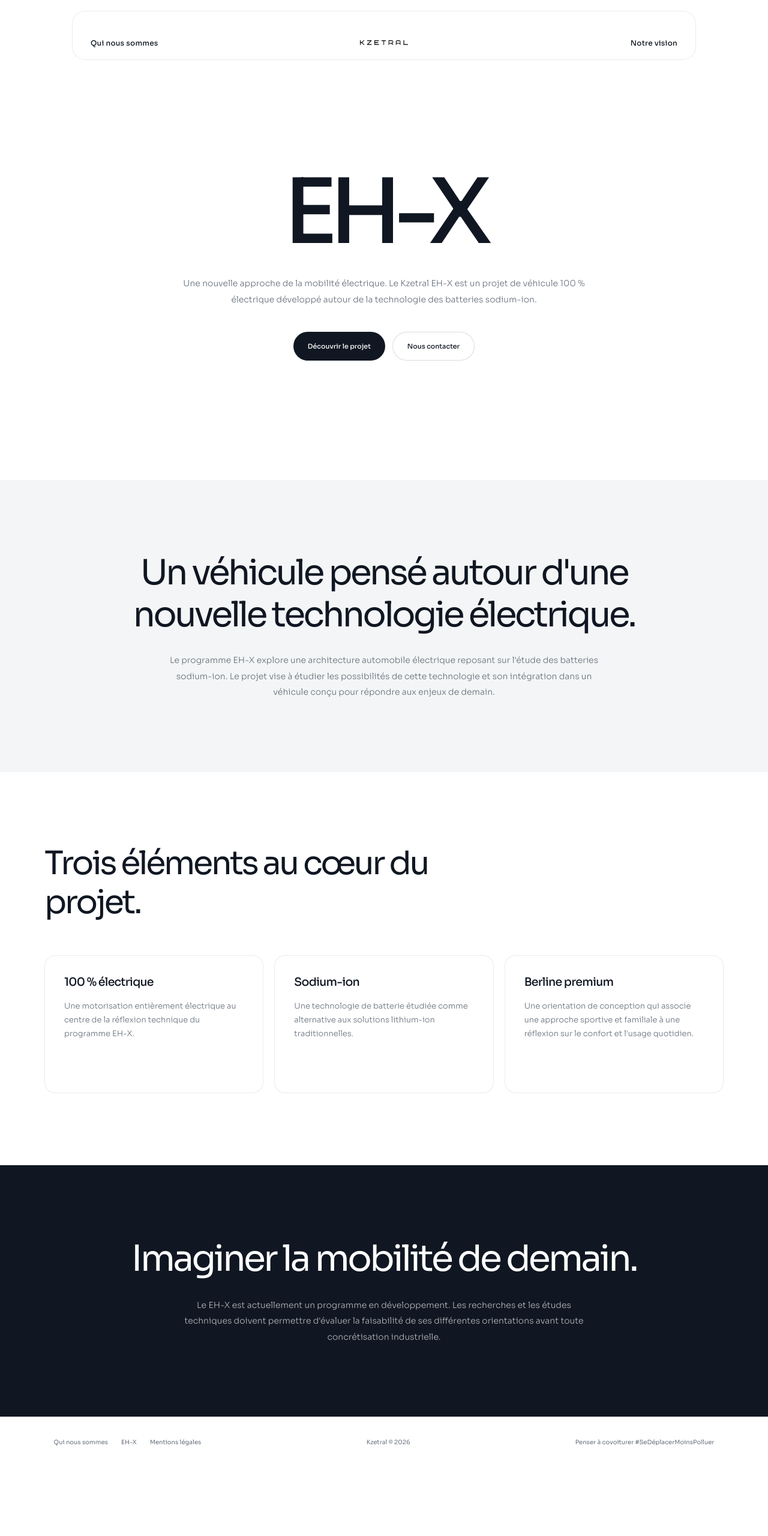
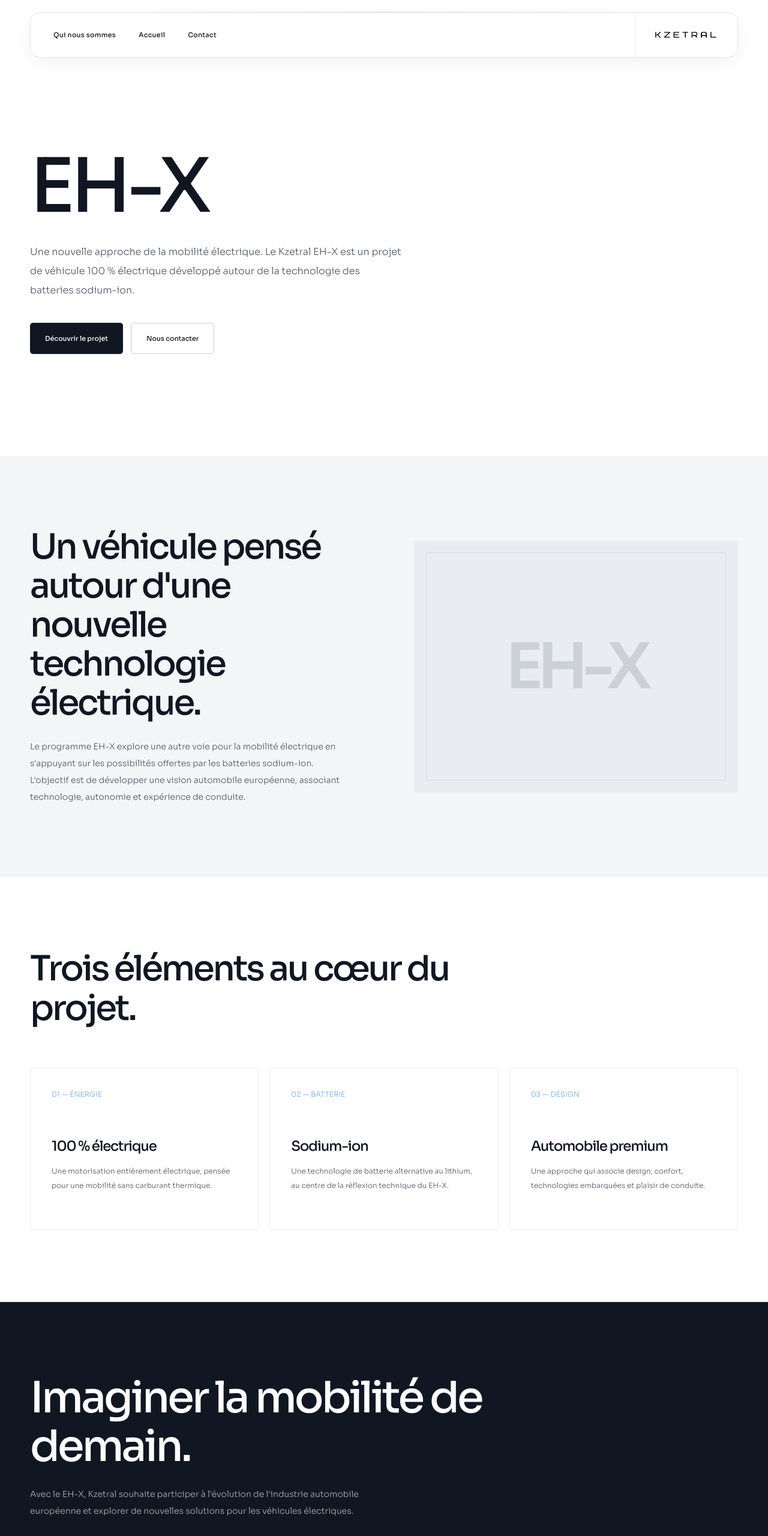
Before and after one commit to Kzetral/kzetral, a plain HTML site: page eh-x.html in a window 1280 px wide. Shown: the top 2560 px of the page at 60% size. Before the commit the page ends 2445 px from the top, so only its background shows below. Drawn offline with Linux system fonts and the light colour scheme.

Commit message:
Update eh-x.html

```diff
--- a/eh-x.html
+++ b/eh-x.html
@@ -5,475 +5,407 @@
   <meta charset="UTF-8">
   <meta name="viewport" content="width=device-width, initial-scale=1.0">
   <title>EH-X — Kzetral</title>
+  <meta name="description" content="Découvrez le programme EH-X de Kzetral.">
   <link rel="preconnect" href="https://fonts.googleapis.com">
   <link rel="preconnect" href="https://fonts.gstatic.com" crossorigin>
   <link href="https://fonts.googleapis.com/css2?family=Sora:wght@300;400;500;600;700&display=swap" rel="stylesheet">
 
   <style>
     :root {
-      --white: #ffffff;
+      --white: #fff;
+      --grey: #f4f5f6;
       --black: #101722;
-      --grey: #f4f5f6;
-      --muted: #68717d;
-      --accent: #8ebce9;
+      --text: #505967;
+      --blue: #8ebce9;
     }
 
-    * {
-      margin: 0;
-      padding: 0;
-      box-sizing: border-box;
-    }
-
+    * { margin: 0; padding: 0; box-sizing: border-box; }
     html { scroll-behavior: smooth; }
-
     body {
       font-family: 'Sora', sans-serif;
+      background: var(--white);
       color: var(--black);
-      background: var(--white);
       overflow-x: hidden;
     }
+    a { text-decoration: none; color: inherit; }
 
-    a { color: inherit; text-decoration: none; }
-
+    /* NAVIGATION */
     .navbar {
       position: fixed;
       z-index: 1000;
-      top: 18px;
+      top: 20px;
       left: 50%;
       transform: translateX(-50%);
-      width: calc(100% - 64px);
-      max-width: 1040px;
-      height: 82px;
-      padding: 8px 30px;
-      display: grid;
-      grid-template-columns: 1fr auto 1fr;
+      width: calc(100% - 100px);
+      max-width: 1450px;
+      height: 76px;
+      padding: 0 30px 0 38px;
+      display: flex;
       align-items: center;
-      border: 1px solid rgba(16, 23, 34, 0.08);
-      border-radius: 22px;
-      background: rgba(255, 255, 255, 0.88);
-      backdrop-filter: blur(18px);
-      -webkit-backdrop-filter: blur(18px);
-      transition: background 0.3s ease, box-shadow 0.3s ease;
+      justify-content: space-between;
+      background: rgba(255,255,255,.94);
+      border: 1px solid rgba(16,23,34,.10);
+      border-radius: 17px;
+      backdrop-filter: blur(22px);
+      -webkit-backdrop-filter: blur(22px);
+      box-shadow: 0 8px 30px rgba(16,23,34,.055), inset 0 1px 0 rgba(255,255,255,.9);
+      transition: background .4s ease, border-color .4s ease, box-shadow .4s ease;
+      animation: navbarAppear .8s ease both;
     }
-
-    .navbar.scrolled {
-      background: rgba(16, 23, 34, 0.96);
-      border-color: rgba(255, 255, 255, 0.08);
-      box-shadow: 0 10px 35px rgba(0, 0, 0, 0.12);
+    .navbar::before {
+      content: "";
+      position: absolute;
+      top: -1px;
+      left: 12%;
+      width: 76%;
+      height: 1px;
+      background: linear-gradient(90deg, transparent, rgba(142,188,233,.85), transparent);
+      opacity: .7;
     }
-
+    .nav-left { display: flex; align-items: center; gap: 38px; height: 100%; }
     .nav-link {
-      font-size: 12px;
-      font-weight: 500;
-      letter-spacing: 0.02em;
-      color: var(--black);
-      transition: opacity 0.25s ease, color 0.3s ease;
-    }
-
-    .nav-link:hover { opacity: 0.6; }
-    .nav-right { text-align: right; }
-    .navbar.scrolled .nav-link { color: white; }
-
-    .nav-logo {
-      display: flex;
-      justify-content: center;
+      position: relative;
+      display: inline-flex;
       align-items: center;
       height: 100%;
+      color: var(--black);
+      font-size: 11px;
+      font-weight: 500;
+      letter-spacing: .025em;
+      white-space: nowrap;
+      transition: color .35s ease;
     }
-
-    .nav-logo img {
-      display: block;
-      width: 88px;
-      height: 88px;
-      object-fit: contain;
-      transition: filter 0.3s ease;
+    .nav-link::after {
+      content: "";
+      position: absolute;
+      left: 0;
+      bottom: 21px;
+      width: 0;
+      height: 2px;
+      background: var(--blue);
+      border-radius: 5px;
+      transition: width .35s cubic-bezier(.2,.8,.2,1);
     }
-
-    .navbar.scrolled .nav-logo img {
-      filter: brightness(0) invert(1);
+    .nav-link:hover::after { width: 100%; }
+    .nav-link::before {
+      content: "";
+      position: absolute;
+      left: -11px;
+      top: 50%;
+      width: 4px;
+      height: 4px;
+      border-radius: 50%;
+      background: var(--blue);
+      opacity: 0;
+      transform: translateY(-50%) scale(.3);
+      transition: .3s ease;
     }
-
-    .mobile-menu {
-      display: none;
-      position: relative;
-      justify-self: end;
-    }
-
-    .menu-button {
-      border: 0;
-      background: transparent;
-      color: var(--black);
-      font-family: inherit;
-      font-size: 11px;
-      letter-spacing: 0.12em;
-      cursor: pointer;
-    }
-
-    .navbar.scrolled .menu-button { color: white; }
-
-    .mobile-dropdown {
-      display: none;
-      position: absolute;
-      right: 0;
-      top: 34px;
-      min-width: 180px;
-      padding: 12px;
-      border: 1px solid rgba(16, 23, 34, 0.08);
-      border-radius: 14px;
-      background: white;
-      box-shadow: 0 12px 35px rgba(0, 0, 0, 0.1);
-    }
-
-    .mobile-dropdown.open {
-      display: grid;
-      gap: 14px;
-    }
-
-    .mobile-dropdown a {
-      color: var(--black);
-      font-size: 12px;
-      padding: 5px;
-    }
-
-    .hero {
-      min-height: 100vh;
-      padding: 180px 24px 100px;
+    .nav-link:hover::before { opacity: 1; transform: translateY(-50%) scale(1); }
+    .nav-brand {
       display: flex;
-      flex-direction: column;
       align-items: center;
       justify-content: center;
-      text-align: center;
-      background: white;
+      height: 100%;
+      padding-left: 28px;
+      border-left: 1px solid rgba(16,23,34,.09);
     }
+    .nav-brand img {
+      display: block;
+      width: 112px;
+      height: 112px;
+      object-fit: contain;
+      transition: filter .4s ease, transform .4s ease;
+    }
+    .nav-brand:hover img { transform: scale(1.045); }
+    .navbar.scrolled {
+      background: rgba(13,19,29,.96);
+      border-color: rgba(255,255,255,.11);
+      box-shadow: 0 12px 35px rgba(0,0,0,.20), inset 0 1px 0 rgba(255,255,255,.05);
+    }
+    .navbar.scrolled .nav-link { color: #fff; }
+    .navbar.scrolled .nav-brand { border-left-color: rgba(255,255,255,.14); }
+    .navbar.scrolled .nav-brand img { filter: brightness(0) invert(1); }
+    .navbar.scrolled::before { opacity: 1; }
+    @keyframes navbarAppear {
+      from { opacity: 0; transform: translate(-50%,-15px); }
+      to { opacity: 1; transform: translate(-50%,0); }
+    }
+    .mobile-menu { display: none; }
+    .mobile-dropdown { display: none; }
 
-    .hero h1 {
-      font-size: clamp(76px, 13vw, 150px);
-      font-weight: 500;
-      letter-spacing: -0.09em;
-      line-height: 1;
+    /* GENERAL */
+    .container { width: min(1180px, calc(100% - 80px)); margin: auto; }
+    .section { padding: 120px 0; }
+    .section-grey { background: var(--grey); }
+    .eyebrow {
+      color: #84909d;
+      font-size: 10px;
+      font-weight: 600;
+      letter-spacing: .15em;
+      text-transform: uppercase;
+      margin-bottom: 22px;
     }
-
-    .hero p {
-      max-width: 690px;
-      margin-top: 30px;
-      color: var(--muted);
-      font-size: 14px;
-      line-height: 1.9;
-      font-weight: 300;
-    }
-
-    .hero-actions {
-      display: flex;
-      gap: 12px;
-      justify-content: center;
-      flex-wrap: wrap;
-      margin-top: 40px;
-    }
-
+    h1, h2, h3 { font-weight: 500; letter-spacing: -.055em; }
+    p { color: var(--text); font-size: 14px; line-height: 2; font-weight: 300; }
     .button {
       display: inline-flex;
       align-items: center;
       justify-content: center;
-      min-height: 48px;
-      padding: 0 24px;
-      border-radius: 30px;
+      min-height: 52px;
+      padding: 0 25px;
+      border-radius: 5px;
       font-size: 11px;
       font-weight: 500;
-      transition: transform 0.25s ease;
+      transition: .3s ease;
+    }
+    .button-dark { background: var(--black); color: white; }
+    .button-dark:hover { background: #29384a; transform: translateY(-3px); }
+    .button-light { border: 1px solid rgba(16,23,34,.2); color: var(--black); }
+    .button-light:hover { background: var(--black); color: white; }
+
+    /* HERO */
+    .hero {
+      min-height: 760px;
+      padding: 210px 0 130px;
+      display: flex;
+      align-items: center;
+    }
+    .hero-content { max-width: 850px; }
+    .hero h1 { font-size: clamp(64px, 10vw, 125px); line-height: .98; margin-bottom: 32px; }
+    .hero p { max-width: 620px; font-size: 16px; }
+    .hero-actions { display: flex; gap: 13px; margin-top: 38px; flex-wrap: wrap; }
+
+    /* PRESENTATION */
+    .presentation-grid {
+      display: grid;
+      grid-template-columns: 1fr 1fr;
+      gap: 100px;
+      align-items: center;
+    }
+    .presentation h2 { font-size: clamp(36px, 5vw, 58px); line-height: 1.12; margin-bottom: 25px; }
+    .visual {
+      min-height: 420px;
+      background: #e9edf1;
+      display: flex;
+      align-items: center;
+      justify-content: center;
+      overflow: hidden;
+      position: relative;
+    }
+    .visual::after {
+      content: "";
+      position: absolute;
+      inset: 20px;
+      border: 1px solid rgba(16,23,34,.08);
+    }
+    .visual span {
+      font-size: clamp(55px, 9vw, 105px);
+      font-weight: 600;
+      letter-spacing: -.09em;
+      color: rgba(16,23,34,.13);
     }
 
-    .button:hover { transform: translateY(-3px); }
+    /* TECHNOLOGY */
+    .technology-heading { max-width: 700px; margin-bottom: 65px; }
+    .technology-heading h2 { font-size: clamp(38px, 5vw, 58px); line-height: 1.15; }
+    .technology-grid { display: grid; grid-template-columns: repeat(3,1fr); gap: 18px; }
+    .technology-card {
+      min-height: 270px;
+      padding: 35px;
+      background: white;
+      border: 1px solid rgba(16,23,34,.08);
+      transition: transform .35s ease, box-shadow .35s ease;
+    }
+    .technology-card:hover { transform: translateY(-7px); box-shadow: 0 18px 45px rgba(16,23,34,.07); }
+    .technology-number { color: var(--blue); font-size: 12px; margin-bottom: 65px; }
+    .technology-card h3 { font-size: 23px; margin-bottom: 15px; }
+    .technology-card p { font-size: 12px; }
 
-    .button-dark {
-      background: var(--black);
-      color: white;
-    }
+    /* OBJECTIVE */
+    .objective { background: var(--black); color: white; }
+    .objective h2 { font-size: clamp(42px, 6vw, 72px); line-height: 1.12; max-width: 800px; margin-bottom: 25px; }
+    .objective p { color: rgba(255,255,255,.65); max-width: 620px; }
+    .objective .button { margin-top: 35px; background: white; color: var(--black); }
+    .objective .button:hover { background: var(--blue); }
 
-    .button-light {
-      border: 1px solid rgba(16, 23, 34, 0.15);
-      background: white;
-      color: var(--black);
-    }
-
-    .presentation {
-      padding: 120px 24px;
-      background: var(--grey);
-      text-align: center;
-    }
-
-    .presentation h2 {
-      max-width: 900px;
-      margin: auto;
-      font-size: clamp(32px, 5vw, 58px);
-      font-weight: 400;
-      letter-spacing: -0.06em;
-      line-height: 1.2;
-    }
-
-    .presentation p {
-      max-width: 720px;
-      margin: 28px auto 0;
-      color: var(--muted);
-      font-size: 14px;
-      line-height: 1.9;
-      font-weight: 300;
-    }
-
-    .technology {
-      max-width: 1180px;
-      margin: auto;
-      padding: 120px 24px;
-    }
-
-    .technology h2 {
-      max-width: 750px;
-      margin-bottom: 55px;
-      font-size: clamp(32px, 5vw, 54px);
-      font-weight: 400;
-      letter-spacing: -0.06em;
-      line-height: 1.2;
-    }
-
-    .technology-grid {
-      display: grid;
-      grid-template-columns: repeat(3, 1fr);
-      gap: 18px;
-    }
-
-    .technology-card {
-      min-height: 230px;
-      padding: 32px;
-      border: 1px solid rgba(16, 23, 34, 0.08);
-      border-radius: 18px;
-      background: white;
-    }
-
-    .technology-card h3 {
-      font-size: 19px;
-      font-weight: 500;
-      letter-spacing: -0.04em;
-    }
-
-    .technology-card p {
-      margin-top: 16px;
-      color: var(--muted);
-      font-size: 13px;
-      line-height: 1.8;
-      font-weight: 300;
-    }
-
-    .objective {
-      padding: 120px 24px;
-      background: var(--black);
-      color: white;
-      text-align: center;
-    }
-
-    .objective h2 {
-      max-width: 850px;
-      margin: auto;
-      font-size: clamp(34px, 5vw, 60px);
-      font-weight: 400;
-      letter-spacing: -0.06em;
-      line-height: 1.2;
-    }
-
-    .objective p {
-      max-width: 700px;
-      margin: 28px auto 0;
-      color: rgba(255, 255, 255, 0.68);
-      font-size: 14px;
-      line-height: 1.9;
-      font-weight: 300;
-    }
-
-    footer {
-      padding: 35px 7%;
+    /* FOOTER */
+    footer { background: #0b111a; color: white; padding: 55px 0 30px; }
+    .footer-top { display: flex; justify-content: space-between; gap: 35px; padding-bottom: 45px; }
+    .footer-brand { font-size: 24px; font-weight: 600; letter-spacing: -.06em; }
+    .footer-links { display: flex; gap: 30px; flex-wrap: wrap; }
+    .footer-links a { color: rgba(255,255,255,.65); font-size: 11px; transition: color .3s; }
+    .footer-links a:hover { color: white; }
+    .footer-bottom {
+      border-top: 1px solid rgba(255,255,255,.12);
+      padding-top: 25px;
       display: flex;
       justify-content: space-between;
-      align-items: center;
       gap: 20px;
-      flex-wrap: wrap;
-      border-top: 1px solid rgba(16, 23, 34, 0.08);
-      color: var(--muted);
+      color: rgba(255,255,255,.4);
       font-size: 10px;
     }
 
-    footer a:hover { color: var(--black); }
-
-    .footer-links {
-      display: flex;
-      gap: 22px;
-      flex-wrap: wrap;
+    @media(max-width: 800px) {
+      .container { width: calc(100% - 42px); }
+      .section { padding: 85px 0; }
+      .presentation-grid { grid-template-columns: 1fr; gap: 45px; }
+      .technology-grid { grid-template-columns: 1fr; }
+      .technology-card { min-height: 220px; }
+      .technology-number { margin-bottom: 35px; }
+      .visual { min-height: 300px; }
+      .footer-top { flex-direction: column; }
+      .footer-bottom { flex-direction: column; }
     }
-
-    @media (max-width: 700px) {
-      .navbar {
-        top: 12px;
-        width: calc(100% - 28px);
-        height: 70px;
-        padding: 6px 18px;
-        border-radius: 18px;
-        grid-template-columns: 1fr auto 1fr;
+    @media(max-width:700px) {
+      .navbar { top:12px; width:calc(100% - 28px); height:68px; padding:0 18px; border-radius:15px; }
+      .nav-left { display:none; }
+      .nav-brand { margin-left:auto; padding-left:0; border-left:none; }
+      .nav-brand img { width:82px; height:82px; }
+      .mobile-menu {
+        display:block; order:-1; background:none; border:none; color:var(--black);
+        font-family:inherit; font-size:10px; font-weight:600; letter-spacing:.1em; cursor:pointer;
       }
-
-      .navbar > .nav-link { display: none; }
-
-      .nav-logo img {
-        width: 70px;
-        height: 70px;
+      .navbar.scrolled .mobile-menu { color:white; }
+      .mobile-dropdown {
+        position:fixed; z-index:999; top:90px; left:14px; right:14px; padding:24px;
+        background:white; border:1px solid rgba(16,23,34,.08); border-radius:14px;
+        box-shadow:0 15px 35px rgba(0,0,0,.10); display:none; flex-direction:column; gap:22px;
       }
-
-      .mobile-menu { display: block; }
-
-      .hero {
-        min-height: 90vh;
-        padding-top: 150px;
-      }
-
-      .hero p { font-size: 13px; }
-
-      .presentation,
-      .objective {
-        padding: 85px 22px;
-      }
-
-      .technology {
-        padding: 85px 22px;
-      }
-
-      .technology-grid {
-        grid-template-columns: 1fr;
-      }
-
-      .technology-card {
-        min-height: auto;
-      }
-
-      footer {
-        flex-direction: column;
-        align-items: flex-start;
-        padding: 30px 22px;
-      }
+      .mobile-dropdown.open { display:flex; animation:dropdownAppear .25s ease both; }
+      .mobile-dropdown a { font-size:12px; font-weight:500; color:var(--black); }
+      @keyframes dropdownAppear { from { opacity:0; transform:translateY(-8px); } to { opacity:1; transform:translateY(0); } }
+      .hero { min-height:650px; padding:170px 0 90px; }
+      .hero h1 { font-size:clamp(58px,17vw,90px); }
+      .hero p { font-size:14px; }
     }
   </style>
 </head>
 
 <body>
-
   <nav class="navbar" id="navbar">
+    <div class="nav-left">
       <a href="entreprise.html" class="nav-link">Qui nous sommes</a>
-
-    <a href="index.html" class="nav-logo" aria-label="Accueil Kzetral">
+      <a href="index.html" class="nav-link">Accueil</a>
+      <a href="contact.html" class="nav-link">Contact</a>
+    </div>
+    <button class="mobile-menu" id="mobileMenu" type="button">MENU</button>
+    <a href="index.html" class="nav-brand">
       <img src="images/logo-kzetral.png" alt="Kzetral">
     </a>
+  </nav>
 
-    <a href="eh-x.html" class="nav-link nav-right">Notre vision</a>
-
-    <div class="mobile-menu">
-      <button class="menu-button" id="menuButton">MENU</button>
   <div class="mobile-dropdown" id="mobileDropdown">
+    <a href="index.html">Accueil</a>
     <a href="entreprise.html">Qui nous sommes</a>
-        <a href="eh-x.html">Notre vision</a>
+    <a href="contact.html">Contact</a>
   </div>
-    </div>
-  </nav>
 
   <main>
     <section class="hero">
+      <div class="container">
+        <div class="hero-content">
           <h1>EH-X</h1>
-      <p>
-        Une nouvelle approche de la mobilité électrique.
-        Le Kzetral EH-X est un projet de véhicule 100 % électrique
-        développé autour de la technologie des batteries sodium-ion.
-      </p>
-
+          <p>Une nouvelle approche de la mobilité électrique. Le Kzetral EH-X est un projet de véhicule 100 % électrique développé autour de la technologie des batteries sodium-ion.</p>
           <div class="hero-actions">
             <a href="#presentation" class="button button-dark">Découvrir le projet</a>
             <a href="contact.html" class="button button-light">Nous contacter</a>
           </div>
-    </section>
-
-    <section class="presentation" id="presentation">
-      <h2>Un véhicule pensé autour d'une nouvelle technologie électrique.</h2>
-      <p>
-        Le programme EH-X explore une architecture automobile électrique
-        reposant sur l'étude des batteries sodium-ion. Le projet vise à
-        étudier les possibilités de cette technologie et son intégration
-        dans un véhicule conçu pour répondre aux enjeux de demain.
-      </p>
-    </section>
-
-    <section class="technology">
-      <h2>Trois éléments au cœur du projet.</h2>
-
-      <div class="technology-grid">
-        <article class="technology-card">
-          <h3>100 % électrique</h3>
-          <p>
-            Une motorisation entièrement électrique au centre de la réflexion
-            technique du programme EH-X.
-          </p>
-        </article>
-
-        <article class="technology-card">
-          <h3>Sodium-ion</h3>
-          <p>
-            Une technologie de batterie étudiée comme alternative aux
-            solutions lithium-ion traditionnelles.
-          </p>
-        </article>
-
-        <article class="technology-card">
-          <h3>Berline premium</h3>
-          <p>
-            Une orientation de conception qui associe une approche sportive
-            et familiale à une réflexion sur le confort et l'usage quotidien.
-          </p>
-        </article>
+        </div>
       </div>
     </section>
 
-    <section class="objective">
+    <section class="section section-grey" id="presentation">
+      <div class="container presentation-grid">
+        <div class="presentation">
+          <h2>Un véhicule pensé autour d'une nouvelle technologie électrique.</h2>
+          <p>Le programme EH-X explore une autre voie pour la mobilité électrique en s'appuyant sur les possibilités offertes par les batteries sodium-ion. L'objectif est de développer une vision automobile européenne, associant technologie, autonomie et expérience de conduite.</p>
+        </div>
+        <div class="visual"><span>EH-X</span></div>
+      </div>
+    </section>
+
+    <section class="section">
+      <div class="container">
+        <div class="technology-heading">
+          <h2>Trois éléments au cœur du projet.</h2>
+        </div>
+        <div class="technology-grid">
+          <article class="technology-card">
+            <div class="technology-number">01 — ÉNERGIE</div>
+            <h3>100 % électrique</h3>
+            <p>Une motorisation entièrement électrique, pensée pour une mobilité sans carburant thermique.</p>
+          </article>
+          <article class="technology-card">
+            <div class="technology-number">02 — BATTERIE</div>
+            <h3>Sodium-ion</h3>
+            <p>Une technologie de batterie alternative au lithium, au centre de la réflexion technique du EH-X.</p>
+          </article>
+          <article class="technology-card">
+            <div class="technology-number">03 — DESIGN</div>
+            <h3>Automobile premium</h3>
+            <p>Une approche qui associe design, confort, technologies embarquées et plaisir de conduite.</p>
+          </article>
+        </div>
+      </div>
+    </section>
+
+    <section class="section objective">
+      <div class="container">
         <h2>Imaginer la mobilité de demain.</h2>
-      <p>
-        Le EH-X est actuellement un programme en développement.
-        Les recherches et les études techniques doivent permettre
-        d'évaluer la faisabilité de ses différentes orientations
-        avant toute concrétisation industrielle.
-      </p>
+        <p>Avec le EH-X, Kzetral souhaite participer à l'évolution de l'industrie automobile européenne et explorer de nouvelles solutions pour les véhicules électriques.</p>
+        <a href="contact.html" class="button">Échanger avec Kzetral</a>
+      </div>
     </section>
   </main>
 
   <footer>
+    <div class="container">
+      <div class="footer-top">
+        <div class="footer-brand">Kzetral</div>
         <div class="footer-links">
-      <a href="entreprise.html">Qui nous sommes</a>
+          <a href="index.html">Accueil</a>
+          <a href="entreprise.html">Entreprise</a>
           <a href="eh-x.html">EH-X</a>
+          <a href="contact.html">Contact</a>
           <a href="mentions-legales.html">Mentions légales</a>
         </div>
-    <span>Kzetral © 2026</span>
-    <span>Penser à covoiturer #SeDéplacerMoinsPolluer</span>
+      </div>
+      <div class="footer-bottom">
+        <span>© 2026 Kzetral. Tous droits réservés.</span>
+        <span>Penser à covoiturer — #SeDéplacerMoinsPolluer</span>
+      </div>
+    </div>
   </footer>
 
   <script>
-    const navbar = document.getElementById('navbar');
-    const menuButton = document.getElementById('menuButton');
-    const mobileDropdown = document.getElementById('mobileDropdown');
+    const navbar = document.getElementById("navbar");
+    const mobileMenu = document.getElementById("mobileMenu");
+    const mobileDropdown = document.getElementById("mobileDropdown");
 
-    window.addEventListener('scroll', () => {
-      navbar.classList.toggle('scrolled', window.scrollY > 40);
+    function updateNavbar() {
+      navbar.classList.toggle("scrolled", window.scrollY > 40);
+    }
+    window.addEventListener("scroll", updateNavbar, { passive: true });
+    updateNavbar();
+
+    mobileMenu.addEventListener("click", () => {
+      const open = mobileDropdown.classList.toggle("open");
+      mobileMenu.textContent = open ? "FERMER" : "MENU";
     });
 
-    menuButton.addEventListener('click', () => {
-      mobileDropdown.classList.toggle('open');
+    mobileDropdown.querySelectorAll("a").forEach(link => {
+      link.addEventListener("click", () => {
+        mobileDropdown.classList.remove("open");
+        mobileMenu.textContent = "MENU";
+      });
     });
 
-    document.addEventListener('click', (event) => {
-      if (!event.target.closest('.mobile-menu')) {
-        mobileDropdown.classList.remove('open');
+    document.addEventListener("click", event => {
+      if (!navbar.contains(event.target) && !mobileDropdown.contains(event.target)) {
+        mobileDropdown.classList.remove("open");
+        mobileMenu.textContent = "MENU";
       }
     });
   </script>
-
 </body>
 </html>
```
Lines whose indentation alone changed are shown as unchanged.
